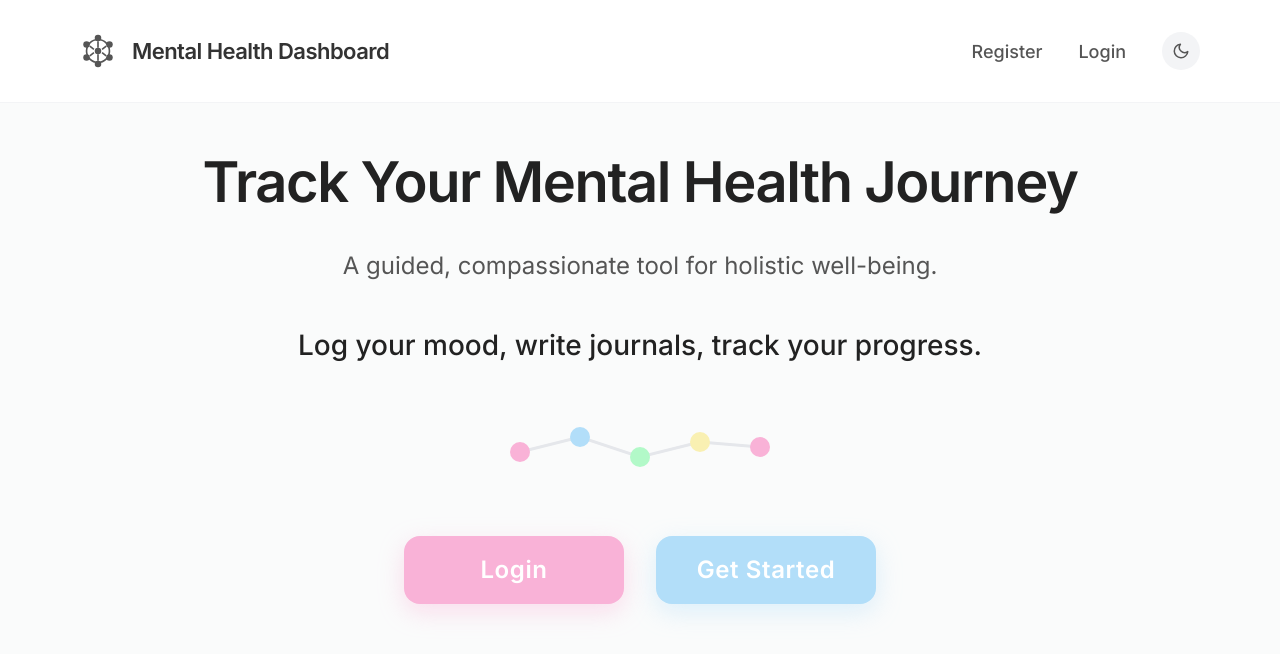
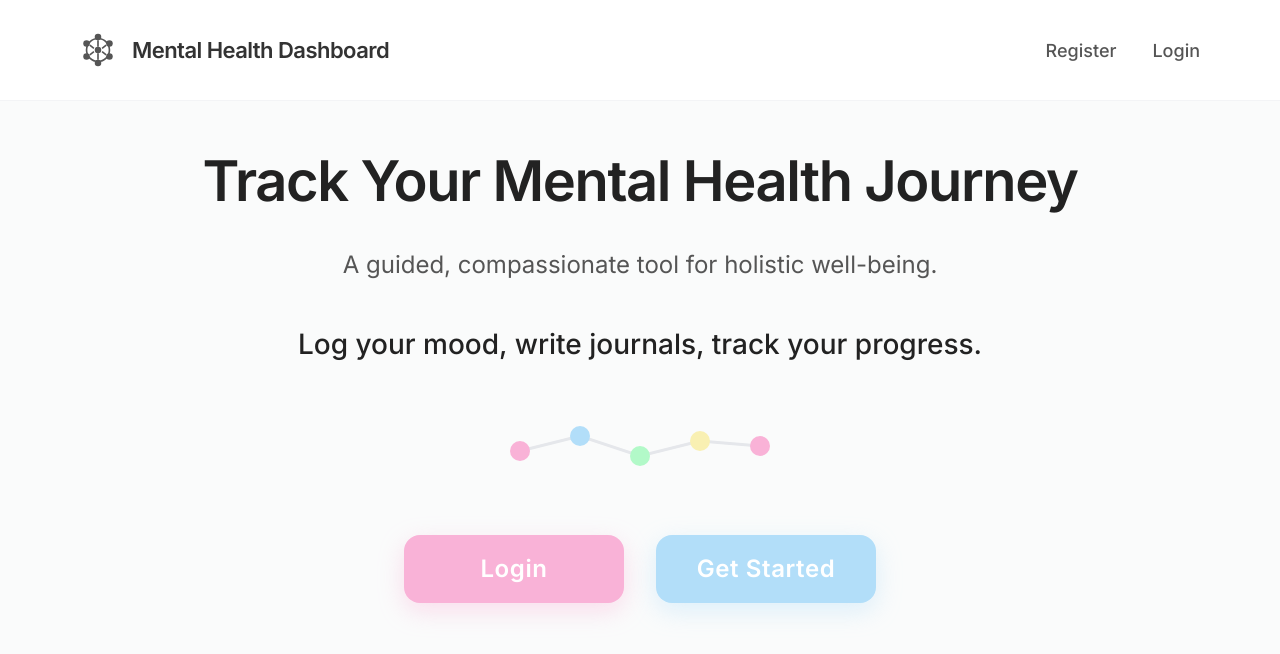
Before and after one commit to Spring-2026-CompE-561/Mental-Health-Dashboard, a Next.js app in the folder frontend/: page / in a window 1280 px wide. Shown: the top 654 px of the page. Built offline with nearby package versions, Linux system fonts and the light colour scheme.

Commit message:
move dark mode from navbar to account settings

```diff
--- a/frontend/src/app/settings/page.tsx
+++ b/frontend/src/app/settings/page.tsx
@@ -9,6 +9,7 @@ import { Button } from "@/components/ui/button";
 import { Input } from "@/components/ui/input";
 import { Label } from "@/components/ui/label";
 import { Card, CardHeader, CardTitle, CardContent } from "@/components/ui/card";
+import { useTheme } from "@/contexts/ThemeContext";
 
 // ──────────────────────────────────────────────────────────
 // Change Password section
@@ -186,7 +187,37 @@ function DeleteAccountSection({ userId, onDeleted }: { userId: number; onDeleted
     </Card>
   );
 }
+function AppearanceSection() {
+  const { theme, isDark, toggleTheme } = useTheme();
 
+  return (
+    <Card className="mb-6">
+      <CardHeader>
+        <CardTitle>Appearance</CardTitle>
+      </CardHeader>
+      <CardContent className="flex flex-col gap-4">
+        <p className="text-[14px]" style={{ color: "var(--secondary-color)" }}>
+          Choose how the app looks on this device. Your preference is saved automatically.
+        </p>
+
+        <div className="flex items-center justify-between gap-4">
+          <div>
+            <p className="font-medium" style={{ color: "var(--body-color)" }}>
+              Dark Mode
+            </p>
+            <p className="text-[13px]" style={{ color: "var(--secondary-color)" }}>
+              Currently using {theme} mode.
+            </p>
+          </div>
+
+          <Button type="button" variant="outline" size="sm" onClick={toggleTheme}>
+            {isDark ? "Switch to Light Mode" : "Switch to Dark Mode"}
+          </Button>
+        </div>
+      </CardContent>
+    </Card>
+  );
+}
 // ──────────────────────────────────────────────────────────
 // Main Settings page
 // ──────────────────────────────────────────────────────────
@@ -237,10 +268,9 @@ function SettingsContent() {
             </p>
           </CardContent>
         </Card>
-
         {user && <ChangePasswordSection userId={user.id} />}
         {user && <DeleteAccountSection userId={user.id} onDeleted={handleDeleted} />}
-
+        <AppearanceSection />
         {/* Sign out */}
         <Card className="mb-6">
           <CardHeader>
--- a/frontend/src/components/AppHeader.tsx
+++ b/frontend/src/components/AppHeader.tsx
@@ -4,7 +4,6 @@ import Link from "next/link";
 import { usePathname, useRouter } from "next/navigation";
 import Logo from "./Logo";
 import { useAuth } from "@/contexts/AuthContext";
-import { useTheme } from "@/contexts/ThemeContext";
 
 interface NavLink {
   label: string;
@@ -24,7 +23,6 @@ const NAV_LINKS: NavLink[] = [
 
 export default function AppHeader({ title = "Mental Health Dashboard", links = [] }: AppHeaderProps) {
   const { isAuthenticated, signOut } = useAuth();
-  const { isDark, toggleTheme } = useTheme();
   const router = useRouter();
   const pathname = usePathname();
 
@@ -45,7 +43,7 @@ export default function AppHeader({ title = "Mental Health Dashboard", links = [
       }}
     >
       <Link href={isAuthenticated ? "/dashboard" : "/"} className="flex items-center gap-3 md:gap-4 no-underline">
-        <Logo size={36} stroke={isDark ? "#cbd5e1" : "#555"} />
+        <Logo size={36} stroke="#555" />
         <span
           className="font-semibold text-[18px] md:text-[22px] tracking-tight"
           style={{ color: "var(--body-color)" }}
@@ -75,42 +73,6 @@ export default function AppHeader({ title = "Mental Health Dashboard", links = [
             </Link>
           );
         })}
-
-        {/* Dark mode toggle */}
-        <button
-          type="button"
-          onClick={toggleTheme}
-          aria-label={isDark ? "Switch to light mode" : "Switch to dark mode"}
-          className="flex items-center justify-center w-[38px] h-[38px] rounded-full transition-colors cursor-pointer border-none"
-          style={{
-            backgroundColor: isDark ? "#334155" : "#f3f4f6",
-            color: isDark ? "#f9f0b2" : "#555",
-          }}
-          onMouseEnter={(e) => {
-            e.currentTarget.style.backgroundColor = isDark ? "#475569" : "#e5e7eb";
-          }}
-          onMouseLeave={(e) => {
-            e.currentTarget.style.backgroundColor = isDark ? "#334155" : "#f3f4f6";
-          }}
-        >
-          {isDark ? (
-            <svg width="18" height="18" viewBox="0 0 24 24" fill="none" stroke="currentColor" strokeWidth="2" strokeLinecap="round" strokeLinejoin="round">
-              <circle cx="12" cy="12" r="5" />
-              <line x1="12" y1="1" x2="12" y2="3" />
-              <line x1="12" y1="21" x2="12" y2="23" />
-              <line x1="4.22" y1="4.22" x2="5.64" y2="5.64" />
-              <line x1="18.36" y1="18.36" x2="19.78" y2="19.78" />
-              <line x1="1" y1="12" x2="3" y2="12" />
-              <line x1="21" y1="12" x2="23" y2="12" />
-              <line x1="4.22" y1="19.78" x2="5.64" y2="18.36" />
-              <line x1="18.36" y1="5.64" x2="19.78" y2="4.22" />
-            </svg>
-          ) : (
-            <svg width="18" height="18" viewBox="0 0 24 24" fill="none" stroke="currentColor" strokeWidth="2" strokeLinecap="round" strokeLinejoin="round">
-              <path d="M21 12.79A9 9 0 1 1 11.21 3 7 7 0 0 0 21 12.79z" />
-            </svg>
-          )}
-        </button>
       </nav>
     </header>
   );
```
